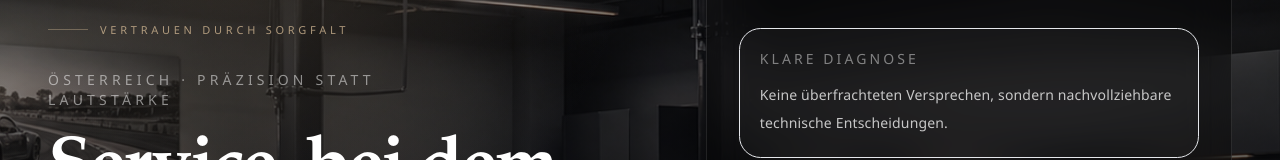
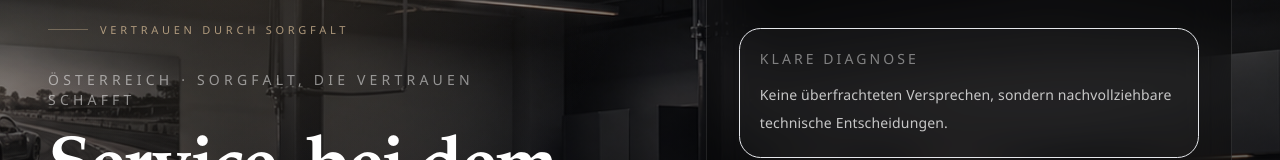
Before and after one commit to biesiadamaciej06-design/werkraum-automotive-preview, a Next.js app: page / in a window 1280 px wide. Shown: the part 214-374 px from the top of the page. Built offline with nearby package versions, Linux system fonts and the light colour scheme.

Commit message:
Update hero trust tagline

```diff
--- a/app/page.tsx
+++ b/app/page.tsx
@@ -111,7 +111,7 @@ export default function Home() {
               <span className="eyebrow">Vertrauen durch Sorgfalt</span>
               <div className="space-y-6">
                 <p className="max-w-md text-sm uppercase tracking-[0.3em] text-white opacity-50">
-                  Österreich · Präzision statt Lautstärke
+                  Österreich · Sorgfalt, die Vertrauen schafft
                 </p>
                 <h1 className="display-title max-w-4xl">
                   Service, bei dem Sie sich gut aufgehoben fühlen.
```
